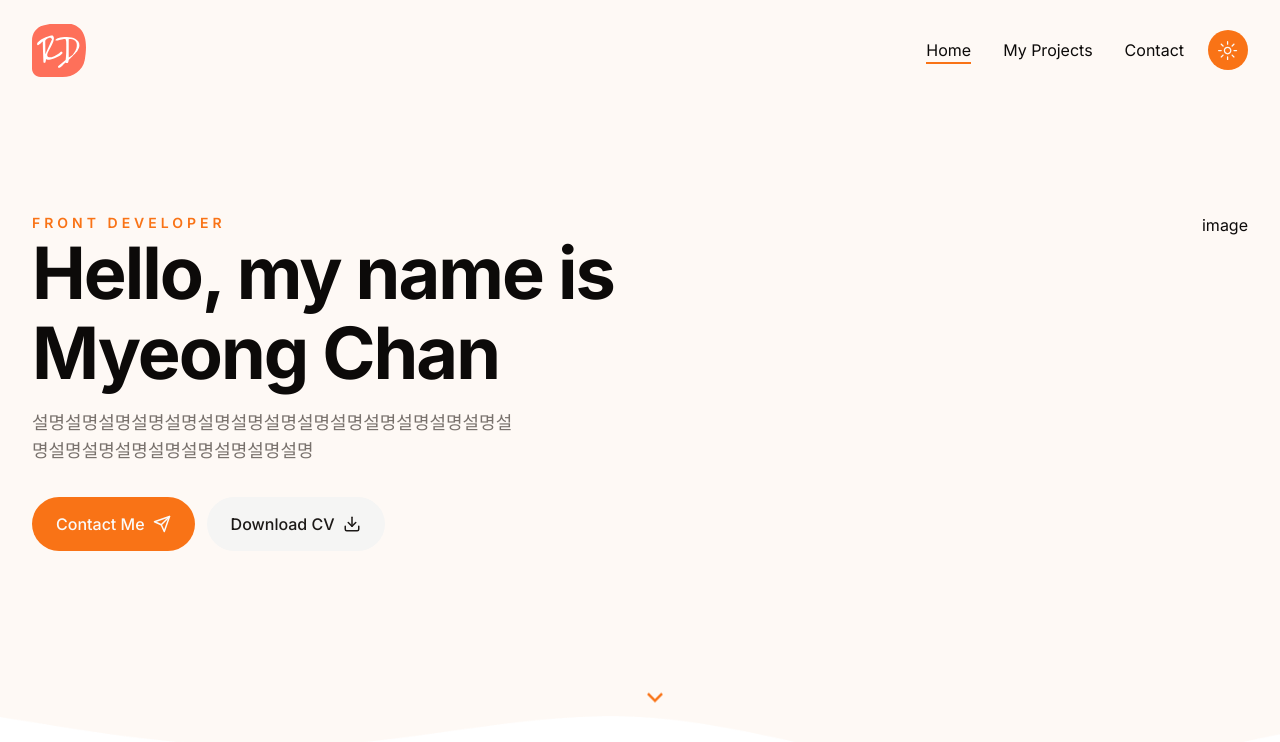
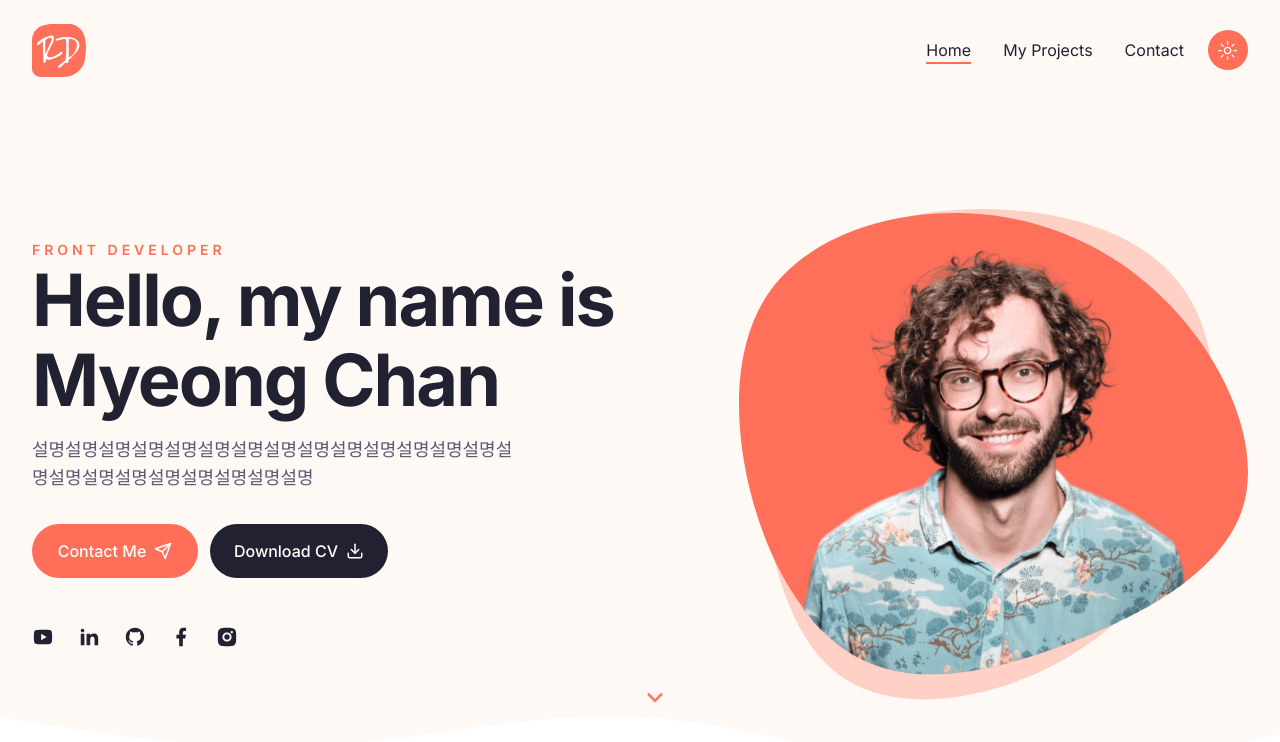
Before and after one commit to bluejeans9732/Portfolio, a Next.js app: page / in a window 1280 px wide. Shown: the top 742 px of the page. Built offline with nearby package versions, Linux system fonts and the light colour scheme.

Commit message:
css change

```diff
--- a/app/globals.css
+++ b/app/globals.css
@@ -6,47 +6,49 @@
   @layer base {
     :root {
       --background: 0 0% 100%;
-      --foreground: 20 14.3% 4.1%;
+      --foreground: 240 19% 16%;
       --card: 0 0% 100%;
-      --card-foreground: 20 14.3% 4.1%;
+      --card-foreground: 240 19% 16%;
       --popover: 0 0% 100%;
       --popover-foreground: 20 14.3% 4.1%;
-      --primary: 24.6 95% 53.1%;
-      --primary-foreground: 60 9.1% 97.8%;
-      --secondary: 60 4.8% 95.9%;
-      --secondary-foreground: 24 9.8% 10%;
+      --primary: 8 99% 67%;
+      --primary-foreground: 300 0% 100%;
+      --secondary: 240 19% 16%;
+      --secondary-foreground: 300 0% 100%;
+      --tertiary: 27 82% 98%;
       --muted: 60 4.8% 95.9%;
-      --muted-foreground: 25 5.3% 44.7%;
-      --accent: 60 4.8% 95.9%;
+      --muted-foreground: 237 13% 40%;
+      --accent: 237 9% 96%;
       --accent-foreground: 24 9.8% 10%;
       --destructive: 0 84.2% 60.2%;
       --destructive-foreground: 60 9.1% 97.8%;
-      --border: 20 5.9% 90%;
-      --input: 20 5.9% 90%;
-      --ring: 24.6 95% 53.1%;
+      --border: 8 82% 92%;
+      --input: 8 82% 92%;
+      --ring: 9 99% 67%;
       --radius: 0.5rem;
     }
 
     .dark {
-      --background: 20 14.3% 4.1%;
+      --background: 237 22% 20%;
       --foreground: 60 9.1% 97.8%;
-      --card: 20 14.3% 4.1%;
-      --card-foreground: 60 9.1% 97.8%;
+      --card: 240 19% 16%;
+      --card-foreground: 300 0% 100%;
       --popover: 20 14.3% 4.1%;
       --popover-foreground: 60 9.1% 97.8%;
-      --primary: 20.5 90.2% 48.2%;
-      --primary-foreground: 60 9.1% 97.8%;
-      --secondary: 12 6.5% 15.1%;
-      --secondary-foreground: 60 9.1% 97.8%;
+      --primary: 8 99% 67%;
+      --primary-foreground: 300 0% 100%;
+      --secondary: 240 19% 16%;
+      --secondary-foreground: 300 0% 100%;
+      --tertiary: 237 22% 20%;
       --muted: 12 6.5% 15.1%;
-      --muted-foreground: 24 5.4% 63.9%;
-      --accent: 12 6.5% 15.1%;
-      --accent-foreground: 60 9.1% 97.8%;
+      --muted-foreground: 237 13% 63%;
+      --accent: 240 19% 16%;
+      --accent-foreground: 300 0% 100%;
       --destructive: 0 72.2% 50.6%;
       --destructive-foreground: 60 9.1% 97.8%;
-      --border: 12 6.5% 15.1%;
-      --input: 12 6.5% 15.1%;
-      --ring: 20.5 90.2% 48.2%;
+      --border: 237 22% 23%;
+      --input: 237 22% 23%;
+      --ring: 8 99% 67%;
     }
   }
 }
--- a/components/DevImg.jsx
+++ b/components/DevImg.jsx
@@ -1,7 +1,11 @@
-import React from "react"
+import Image from "next/image"
 
-const DevImg = () => {
-  return <div>DevImg</div>
+const DevImg = ({ containerStyles, imgSrc }) => {
+  return (
+    <div className={`${containerStyles}`}>
+      <Image src={imgSrc} fill priority alt="" />
+    </div>
+  )
 }
 
 export default DevImg
--- a/components/Hero.jsx
+++ b/components/Hero.jsx
@@ -39,9 +39,20 @@
                 Download CV <Download size={18} />
               </Button>
             </div>
+            {/* socials */}
+            <Socials
+              containerStyles="flex gap-x-6 mx-auto xl:mx-0"
+              iconsStyles="text-foreground text-[22px] hover:text-primary transition-all"
+            />
           </div>
           {/* image */}
-          <div className="hidden xl:flex relative">image</div>
+          <div className="hidden xl:flex relative">
+            <div className="bg-hero_shape2_light dark:bg-hero_shape2_dark w-[500px] h-[500px] bg-no-repeat absolute -top-1 -right-2"></div>
+            <DevImg
+              containerStyles="bg-hero_shape w-[510px] h-[462px] bg-no-repeat realtive bg-bottom"
+              imgSrc="/hero/developer.png"
+            />
+          </div>
         </div>
         {/* icon */}
         <div className="hidden md:flex absolute left-2/4 bottom-44 xl:bottom-20 animate-bounce">
--- a/components/Socials.jsx
+++ b/components/Socials.jsx
@@ -1,7 +1,50 @@
-import React from "react"
+"use client"
 
-const Socials = () => {
-  return <div>Socials</div>
+import {
+  RiYoutubeFill,
+  RiLinkedinFill,
+  RiGithubFill,
+  RiFacebookFill,
+  RiInstagramFill,
+} from "react-icons/ri"
+
+import Link from "next/link"
+
+const icons = [
+  {
+    path: "/",
+    name: <RiYoutubeFill />,
+  },
+  {
+    path: "/",
+    name: <RiLinkedinFill />,
+  },
+  {
+    path: "/",
+    name: <RiGithubFill />,
+  },
+  {
+    path: "/",
+    name: <RiFacebookFill />,
+  },
+  {
+    path: "/",
+    name: <RiInstagramFill />,
+  },
+]
+
+const Socials = ({ containerStyles, iconsStyles }) => {
+  return (
+    <div className={`${containerStyles}`}>
+      {icons.map((icon, index) => {
+        return (
+          <Link href={icon.path} key={index}>
+            <div className={`${iconsStyles}`}>{icon.name}</div>
+          </Link>
+        )
+      })}
+    </div>
+  )
 }
 
 export default Socials
--- a/components/ui/button.jsx
+++ b/components/ui/button.jsx
@@ -20,7 +20,7 @@
         link: "text-primary underline-offset-4 hover:underline",
       },
       size: {
-        default: "h-[54px] px-6 py-2",
+        default: "h-[54px] px-6 py-2 min-w-[166px]",
         sm: "h-9 rounded-md px-3",
         lg: "h-11 rounded-md px-8",
         icon: "h-10 w-10",
--- a/tailwind.config.js
+++ b/tailwind.config.js
@@ -30,6 +30,9 @@
         secondary: {
           DEFAULT: "hsl(var(--secondary))",
           foreground: "hsl(var(--secondary-foreground))",
+        },
+        tertiary: {
+          DEFAULT: "hsl(var(--tertiary))",
         },
         destructive: {
           DEFAULT: "hsl(var(--destructive))",
@@ -73,6 +76,9 @@
       },
       backgroundImage: {
         hero: "url(/hero/hero-bg.png)",
+        hero_shape: "url(/hero/shape-1.svg)",
+        hero_shape2_light: "url(/hero/shape-2-light.svg)",
+        hero_shape2_dark: "url(/hero/shape-2-dark.svg)",
       },
     },
   },
```
Also changed, not shown: public/hero/develope2.png (added).
